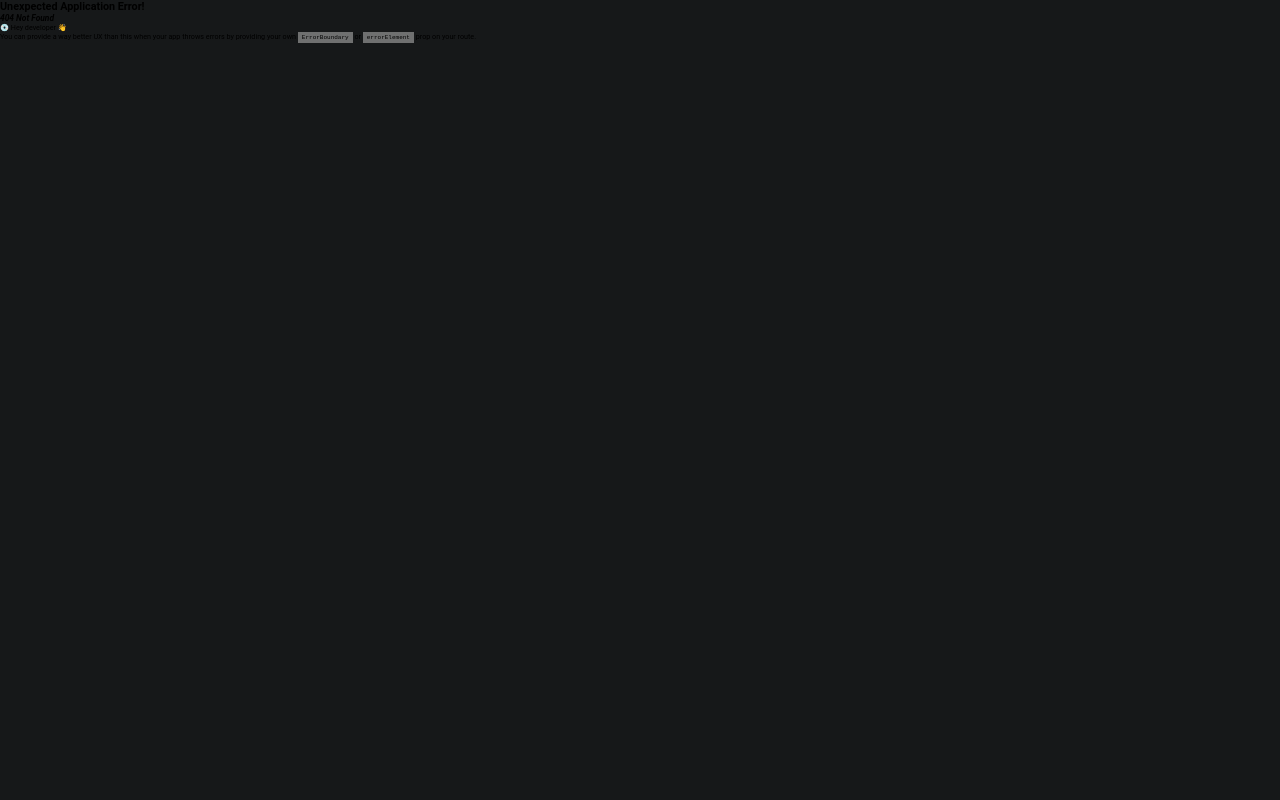
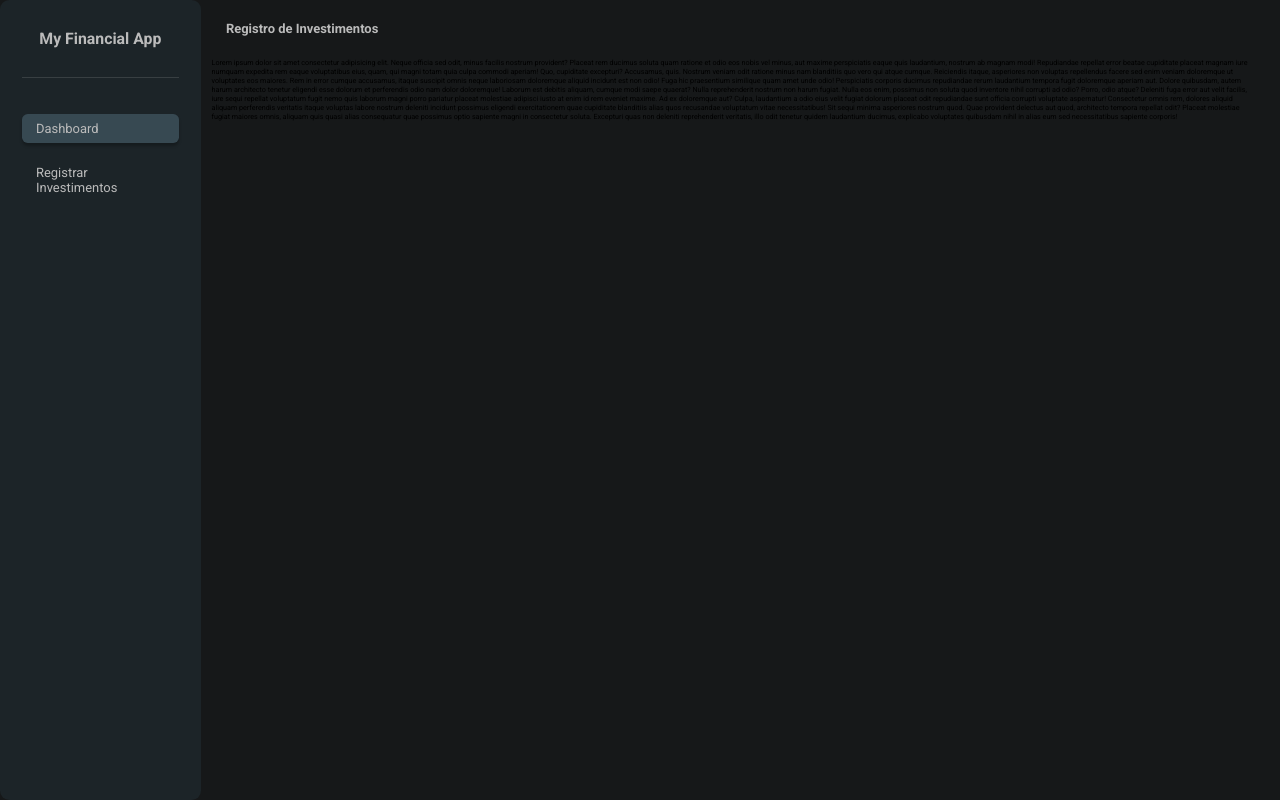
Before and after one commit to rafaelxim/fin-app-client, a React (Create React App) app: page /registro-de-investimentos in a window 1280 px wide. Before the commit this address had no page. Built offline with nearby package versions, Linux system fonts and the light colour scheme.

Commit message:
MUI configuration + start cadastro investmentos

```diff
--- a/package.json
+++ b/package.json
@@ -4,6 +4,11 @@
   "private": true,
   "dependencies": {
     "@apollo/client": "^3.6.9",
+    "@emotion/react": "^11.10.5",
+    "@emotion/styled": "^11.10.5",
+    "@fontsource/roboto": "^4.5.8",
+    "@mui/icons-material": "^5.11.0",
+    "@mui/material": "^5.11.6",
     "@testing-library/jest-dom": "^5.16.5",
     "@testing-library/react": "^13.4.0",
     "@testing-library/user-event": "^13.5.0",
--- a/public/index.html
+++ b/public/index.html
@@ -24,6 +24,11 @@
       work correctly both with client-side routing and a non-root public URL.
       Learn how to configure a non-root public URL by running `npm run build`.
     -->
+    <link
+      rel="stylesheet"
+      href="https://fonts.googleapis.com/icon?family=Material+Icons"
+    />
+
     <title>React App</title>
   </head>
   <body>
--- a/src/components/Menu/index.tsx
+++ b/src/components/Menu/index.tsx
@@ -1,16 +1,23 @@
 import React from 'react';
 import * as S from './styles';
 import MenuItem from '../MenuItem';
+import { useNavigate } from 'react-router-dom';
 
-const Menu = () => (
+const Menu = () => {
+  const navigate = useNavigate();
+
+  return (
     <S.Wrapper role={'menubar'}>
       <S.LogoWrapper>My Financial App</S.LogoWrapper>
       <S.MenuList>
-      <MenuItem selected menu="Dashboard" />
-      <MenuItem menu="Fechamento" />
-      <MenuItem menu="Mês Corrente" />
+        <MenuItem click={() => navigate('/')} selected menu="Dashboard" />
+        <MenuItem
+          click={() => navigate('/registro-de-investimentos')}
+          menu="Registrar Investimentos"
+        />
       </S.MenuList>
     </S.Wrapper>
   );
+};
 
 export default Menu;
--- a/src/components/MenuItem/index.tsx
+++ b/src/components/MenuItem/index.tsx
@@ -5,10 +5,16 @@ export type MenuItemProps = {
   children?: React.ReactNode;
   menu: string;
   selected?: boolean;
+  click: () => void;
 };
 
-const MenuItem = ({ children, menu, selected = false }: MenuItemProps) => (
-  <S.Wrapper role="menuitem" selected={selected}>
+const MenuItem = ({
+  children,
+  menu,
+  selected = false,
+  click,
+}: MenuItemProps) => (
+  <S.Wrapper onClick={() => click()} role="menuitem" selected={selected}>
     {children}
     <p>{menu}</p>
   </S.Wrapper>
--- a/src/index.tsx
+++ b/src/index.tsx
@@ -1,17 +1,30 @@
 import React from 'react';
 import ReactDOM from 'react-dom/client';
+import '@fontsource/roboto/300.css';
+import '@fontsource/roboto/400.css';
+import '@fontsource/roboto/500.css';
+import '@fontsource/roboto/700.css';
 import { createBrowserRouter, RouterProvider } from 'react-router-dom';
 import { ApolloClient, InMemoryCache, ApolloProvider } from '@apollo/client';
+import {
+  ThemeProvider as MUIThemeProvider,
+  createTheme,
+} from '@mui/material/styles';
 import { ThemeProvider } from 'styled-components';
 import theme from './styles/theme';
 import GlobalStyles from './styles/global';
 import Dashboard from './pages/Dashboard';
+import InvestmentRegistration from './pages/InvestmentRegistration';
 import 'moment/locale/pt-br';
 
 const router = createBrowserRouter([
   {
     path: '/',
     element: <Dashboard />,
+  },
+  {
+    path: '/registro-de-investimentos',
+    element: <InvestmentRegistration />,
   },
   {
     path: 'about',
@@ -24,14 +37,23 @@ const client = new ApolloClient({
   cache: new InMemoryCache(),
 });
 
+const MUItheme = createTheme({
+  typography: {
+    // Tell MUI what's the font-size on the html element is.
+    htmlFontSize: 10,
+  },
+});
+
 const root = ReactDOM.createRoot(
   document.getElementById('root') as HTMLElement
 );
 root.render(
   <ThemeProvider theme={theme}>
-    <ApolloProvider client={client}>
-      <GlobalStyles />
-      <RouterProvider router={router} />
-    </ApolloProvider>
+    <MUIThemeProvider theme={MUItheme}>
+      <ApolloProvider client={client}>
+        <GlobalStyles />
+        <RouterProvider router={router} />
+      </ApolloProvider>
+    </MUIThemeProvider>
   </ThemeProvider>
 );
--- /dev/null
+++ b/src/pages/InvestmentRegistration/index.tsx
@@ -0,0 +1,52 @@
+import React from 'react';
+import Menu from '../../components/Menu';
+import * as S from './styles';
+
+const InvestmentRegistration = () => (
+  <S.Wrapper>
+    <S.Grid>
+      <S.HeaderContainer>
+        <S.PageTitle>Registro de Investimentos</S.PageTitle>
+      </S.HeaderContainer>
+      <S.MenuContainer>
+        <Menu />
+      </S.MenuContainer>
+      <S.PageContent>
+        Lorem ipsum dolor sit amet consectetur adipisicing elit. Neque officia
+        sed odit, minus facilis nostrum provident? Placeat rem ducimus soluta
+        quam ratione et odio eos nobis vel minus, aut maxime perspiciatis eaque
+        quis laudantium, nostrum ab magnam modi! Repudiandae repellat error
+        beatae cupiditate placeat magnam iure numquam expedita rem eaque
+        voluptatibus eius, quam, qui magni totam quia culpa commodi aperiam!
+        Quo, cupiditate excepturi? Accusamus, quis. Nostrum veniam odit ratione
+        minus nam blanditiis quo vero qui atque cumque. Reiciendis itaque,
+        asperiores non voluptas repellendus facere sed enim veniam doloremque ut
+        voluptates eos maiores. Rem in error cumque accusamus, itaque suscipit
+        omnis neque laboriosam doloremque aliquid incidunt est non odio! Fuga
+        hic praesentium similique quam amet unde odio! Perspiciatis corporis
+        ducimus repudiandae rerum laudantium tempora fugit doloremque aperiam
+        aut. Dolore quibusdam, autem harum architecto tenetur eligendi esse
+        dolorum et perferendis odio nam dolor doloremque! Laborum est debitis
+        aliquam, cumque modi saepe quaerat? Nulla reprehenderit nostrum non
+        harum fugiat. Nulla eos enim, possimus non soluta quod inventore nihil
+        corrupti ad odio? Porro, odio atque? Deleniti fuga error aut velit
+        facilis, iure sequi repellat voluptatum fugit nemo quis laborum magni
+        porro pariatur placeat molestiae adipisci iusto at enim id rem eveniet
+        maxime. Ad ex doloremque aut? Culpa, laudantium a odio eius velit fugiat
+        dolorum placeat odit repudiandae sunt officia corrupti voluptate
+        aspernatur! Consectetur omnis rem, dolores aliquid aliquam perferendis
+        veritatis itaque voluptas labore nostrum deleniti incidunt possimus
+        eligendi exercitationem quae cupiditate blanditiis alias quos recusandae
+        voluptatum vitae necessitatibus! Sit sequi minima asperiores nostrum
+        quod. Quae provident delectus aut quod, architecto tempora repellat
+        odit? Placeat molestiae fugiat maiores omnis, aliquam quis quasi alias
+        consequatur quae possimus optio sapiente magni in consectetur soluta.
+        Excepturi quas non deleniti reprehenderit veritatis, illo odit tenetur
+        quidem laudantium ducimus, explicabo voluptates quibusdam nihil in alias
+        eum sed necessitatibus sapiente corporis!
+      </S.PageContent>
+    </S.Grid>
+  </S.Wrapper>
+);
+
+export default InvestmentRegistration;
--- /dev/null
+++ b/src/pages/InvestmentRegistration/styles.ts
@@ -0,0 +1,40 @@
+import styled, { css } from 'styled-components';
+
+export const Wrapper = styled.div`
+  /* min-height: 100vh; */
+  padding: 0 3rem 0 0;
+`;
+
+export const Grid = styled.div`
+  display: grid;
+  min-height: 100vh;
+  grid-template-columns: repeat(12, 1fr);
+  grid-template-rows: 5rem 15rem 15rem 35rem;
+  grid-gap: 3rem 1.5rem;
+  align-items: start;
+`;
+
+export const MenuContainer = styled.div`
+  grid-column: 1 / span 2;
+  grid-row: 1 / 6;
+  align-self: stretch;
+`;
+
+export const HeaderContainer = styled.div`
+  grid-row: 1 / 2;
+  grid-column: 3 / -1;
+  align-self: end;
+  padding-left: 2rem;
+`;
+
+export const PageTitle = styled.div`
+  ${({ theme }) => css`
+    color: ${theme.colors.grey400};
+    font-weight: bold;
+    font-size: 1.8rem;
+  `}
+`;
+
+export const PageContent = styled.div`
+  grid-column: 3 / -1;
+`;
```
Also changed, not shown: src/components/MenuItem/stories.tsx (+7 -2 lines), src/components/MenuItem/test.tsx (+6 -2 lines), src/pages/InvestmentRegistration/stories.tsx (added, +10 -0 lines), 1 other file (tests, documents, lock files or other folders). Lines whose indentation alone changed are shown as unchanged.
